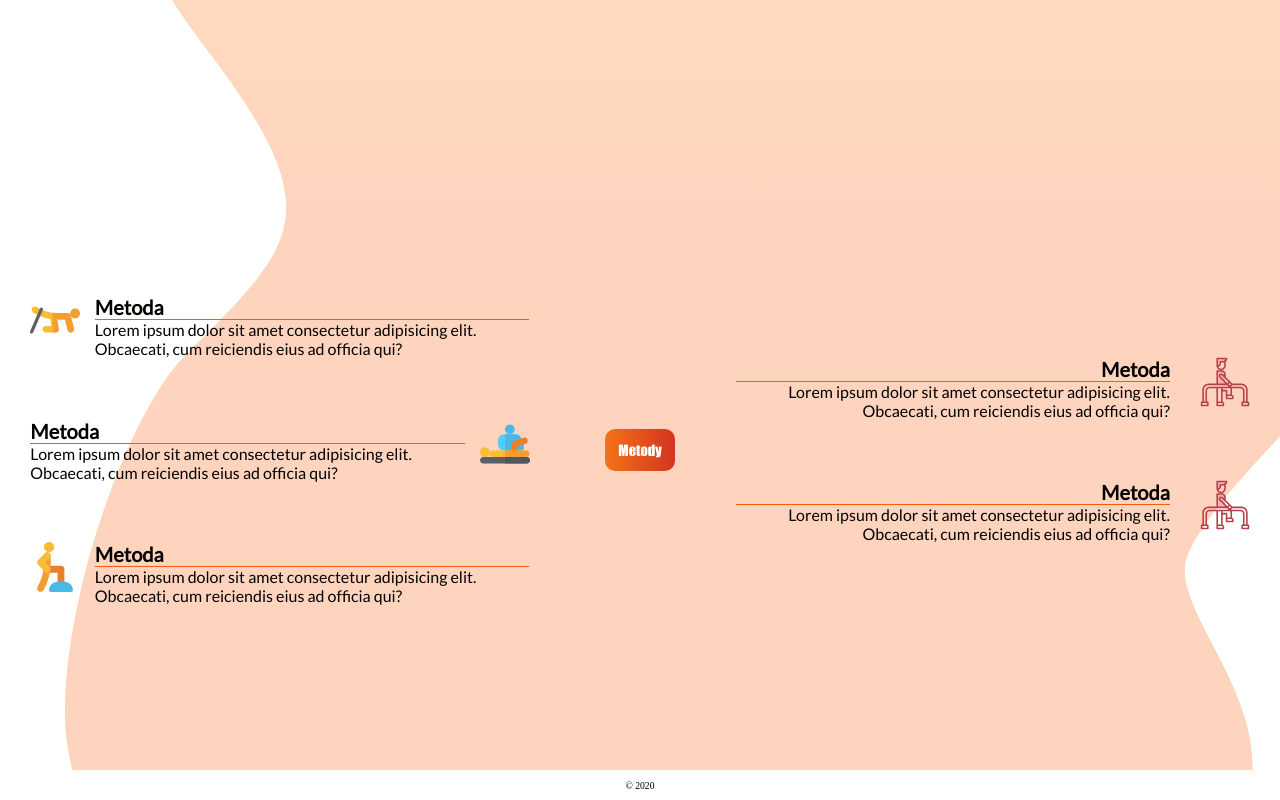
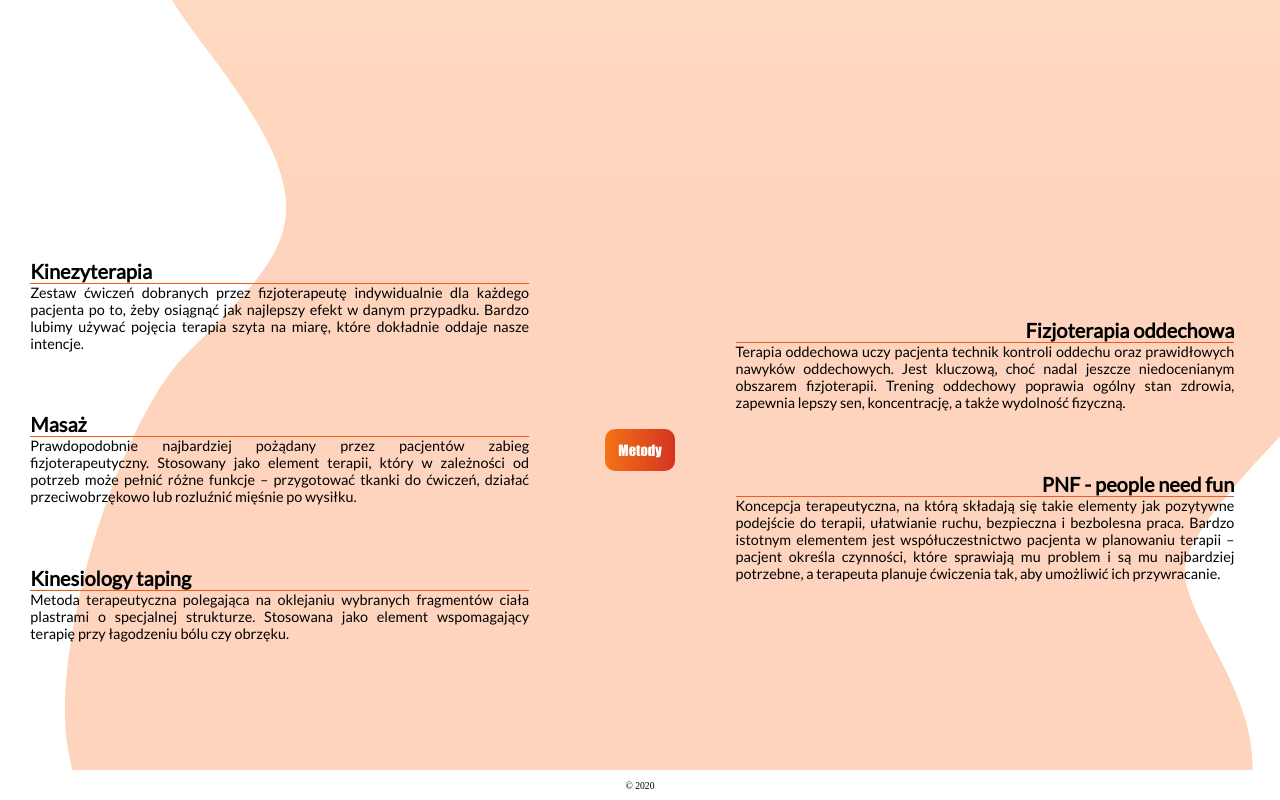
Before and after one commit to wszczawinski/FizjosHemat, a Gatsby site: page / in a window 1280 px wide. Shown: the part 1950-2750 px from the top of the page. Built offline with nearby package versions, Linux system fonts and the light colour scheme; Gatsby itself is replaced by a stand-in of ours.

Commit message:
feat(indexMethods): adding text

```diff
--- a/src/components/IndexSections/MethodsSection.js
+++ b/src/components/IndexSections/MethodsSection.js
@@ -1,9 +1,5 @@
 import React from 'react';
 import MethodElement from './MethodsSection/MethodElement';
-import method1 from '../../images/method1.svg';
-import method2 from '../../images/method2.svg';
-import method3 from '../../images/method3.svg';
-import method4 from '../../images/method4.svg';
 import styles from './MethodsSection.module.scss';
 import { Button } from './Button';
 
@@ -12,36 +8,32 @@ export const MethodsSection = () => {
         <>
             <article className={styles.leftSideMethods}>
                 <MethodElement
-                    title="Metoda"
-                    contentText="Lorem ipsum dolor sit amet consectetur adipisicing elit. Obcaecati, cum reiciendis eius ad officia qui?"
-                    img={method2}
+                    title="Kinezyterapia"
+                    contentText="Zestaw ćwiczeń dobranych przez fizjoterapeutę indywidualnie dla każdego pacjenta po to, żeby osiągnąć jak najlepszy efekt w danym przypadku. Bardzo lubimy używać pojęcia terapia szyta na miarę, które dokładnie oddaje nasze intencje."
                     side="left"
                 />
+
                 <MethodElement
-                    title="Metoda"
-                    contentText="Lorem ipsum dolor sit amet consectetur adipisicing elit. Obcaecati, cum reiciendis eius ad officia qui?"
-                    img={method3}
+                    title="Masaż"
+                    contentText="Prawdopodobnie najbardziej pożądany przez pacjentów zabieg fizjoterapeutyczny. Stosowany jako element terapii, który w zależności od potrzeb może pełnić różne funkcje – przygotować tkanki do ćwiczeń, działać przeciwobrzękowo lub rozluźnić mięśnie po wysiłku."
                     side="right"
                 />
                 <MethodElement
-                    title="Metoda"
-                    contentText="Lorem ipsum dolor sit amet consectetur adipisicing elit. Obcaecati, cum reiciendis eius ad officia qui?"
-                    img={method4}
+                    title="Kinesiology taping"
+                    contentText="Metoda terapeutyczna polegająca na oklejaniu wybranych fragmentów ciała plastrami o specjalnej strukturze. Stosowana jako element wspomagający terapię przy łagodzeniu bólu czy obrzęku."
                     side="left"
                 />
             </article>
             <Button text={'Metody'} link={'/mehods/'} />
             <article className={styles.rightSideMethods}>
                 <MethodElement
-                    title="Metoda"
-                    contentText="Lorem ipsum dolor sit amet consectetur adipisicing elit. Obcaecati, cum reiciendis eius ad officia qui?"
-                    img={method1}
+                    title="Fizjoterapia oddechowa"
+                    contentText="Terapia oddechowa uczy pacjenta technik kontroli oddechu oraz prawidłowych nawyków oddechowych. Jest kluczową, choć nadal jeszcze niedocenianym obszarem fizjoterapii. Trening oddechowy poprawia ogólny stan zdrowia, zapewnia lepszy sen, koncentrację, a także wydolność fizyczną."
                     side="right"
                 />
                 <MethodElement
-                    title="Metoda"
-                    contentText="Lorem ipsum dolor sit amet consectetur adipisicing elit. Obcaecati, cum reiciendis eius ad officia qui?"
-                    img={method1}
+                    title="PNF - people need fun"
+                    contentText="Koncepcja terapeutyczna, na którą składają się takie elementy jak pozytywne podejście do terapii, ułatwianie ruchu, bezpieczna i bezbolesna praca. Bardzo istotnym elementem jest współuczestnictwo pacjenta w planowaniu terapii – pacjent określa czynności, które sprawiają mu problem i są mu najbardziej potrzebne, a terapeuta planuje ćwiczenia tak, aby umożliwić ich przywracanie."
                     side="right"
                 />
             </article>
--- a/src/components/IndexSections/MethodsSection/MethodElement.js
+++ b/src/components/IndexSections/MethodsSection/MethodElement.js
@@ -1,25 +1,13 @@
 import React from 'react';
 import styles from './MethodElement.module.scss';
 
-function MethodElement({ img, title, contentText, side }) {
+function MethodElement({ title, contentText, side }) {
     return (
         <div className={styles.methodElementContainer}>
-            {side === 'left' && (
-                <div className={styles.imageContainer}>
-                    <img src={img} alt="" className={styles.image} />
-                </div>
-            )}
-
             <div className={styles.textContainer}>
                 <div className={styles.title}>{title}</div>
                 <div className={styles.content}>{contentText}</div>
             </div>
-
-            {side === 'right' && (
-                <div className={styles.imageContainer}>
-                    <img src={img} alt="" className={styles.image} />
-                </div>
-            )}
         </div>
     );
 }
--- a/src/components/IndexSections/MethodsSection/MethodElement.module.scss
+++ b/src/components/IndexSections/MethodsSection/MethodElement.module.scss
@@ -11,18 +11,8 @@
     padding: 5%;
 }
 
-.imageContainer {
-    width: 20%;
-}
-
 .textContainer {
     margin: 0 3% 0 0;
-}
-
-.image {
-    max-height: 95%;
-    width: auto;
-    max-width: 50px;
 }
 
 .title {
@@ -30,3 +20,8 @@
     font-size: 20px;
     border-bottom: 1.5px solid #f25c19;
 }
+
+.content {
+    font-size: 0.9rem;
+    text-align: justify;
+}
```
Also changed, not shown: src/images/method1.svg (deleted), src/images/method2.svg (deleted), src/images/method3.svg (deleted), src/images/method4.svg (deleted).
